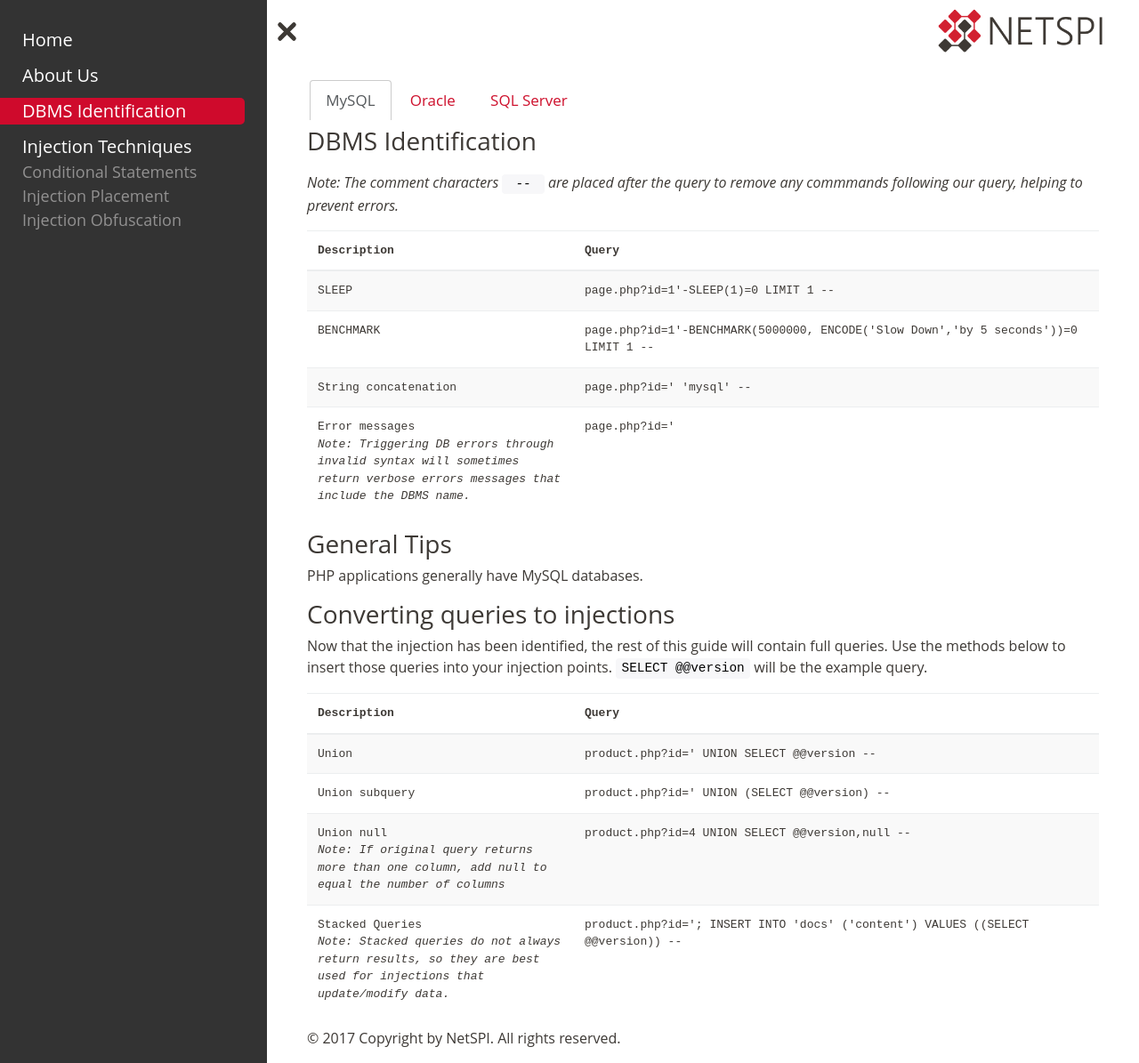
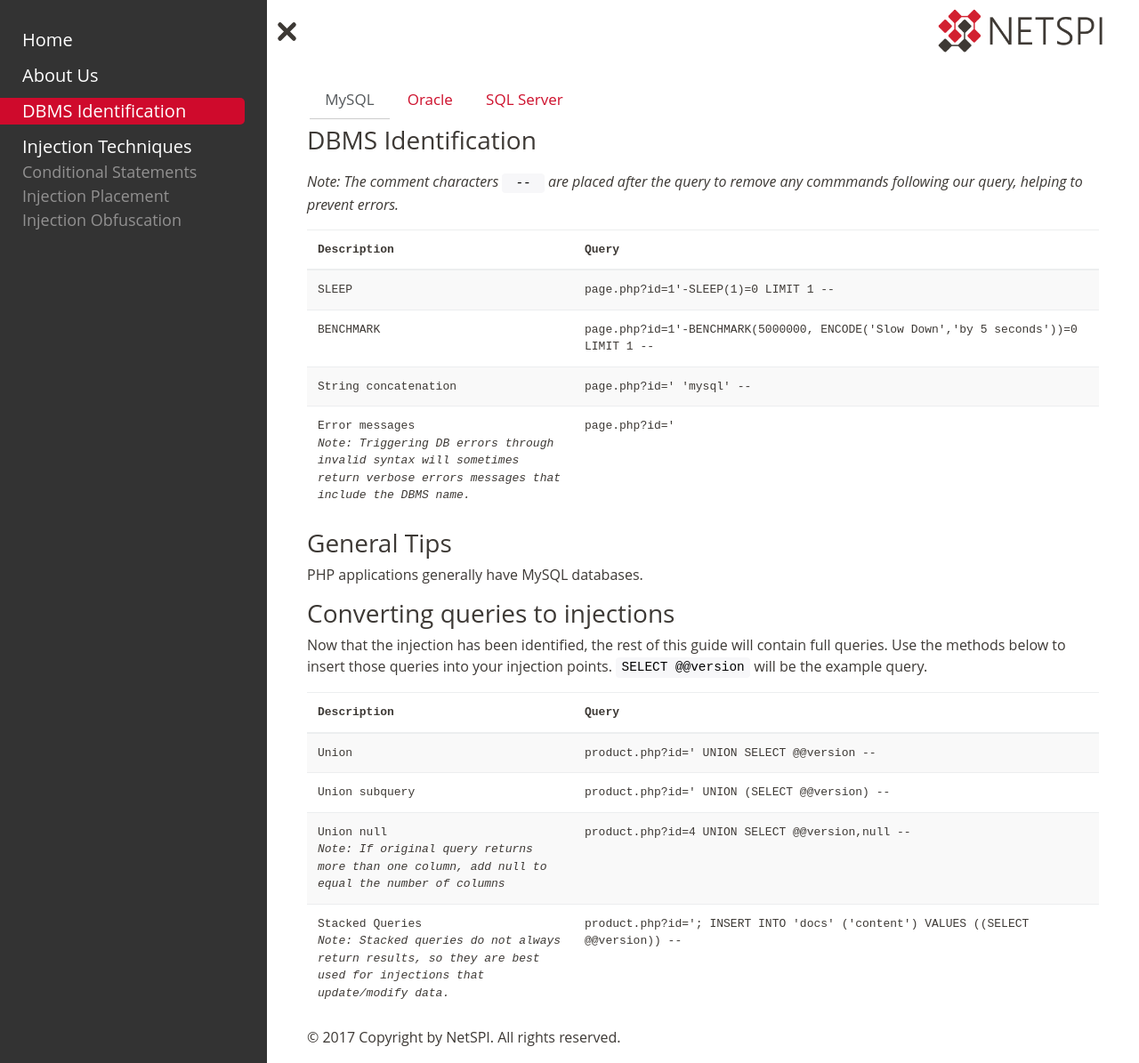
Before and after one commit to NetSPI/WikiJekyllTheme, a Jekyll site: the page built from dbmsIdentification/index.html, in a window 1280 px wide and 1195 px high. Shown: the whole window at 89% size. Built offline with Jekyll 4.4.1, drawn with Linux system fonts in a browser that asks for light colours; some web fonts are replaced.

Commit message:
updating nav template

```diff
--- a/_layouts/tab.html
+++ b/_layouts/tab.html
@@ -2,15 +2,15 @@
 layout: default
 customJS: tab.js
 ---
-<div id="tabs" class="tabs nojs">
+<div id="tabs" class="tabs">
 {%for tab in page.tabs%}
 {%if forloop.index==1%}
-  <input class="input" name="tabs" type="radio" id="{{tab.shortName}}Tab" checked/>
+  <input class="input" name="tabs" type="radio" id="{{tab.shortName}}Tab"/>
 {%else%}
   <input class="input" name="tabs" type="radio" id="{{tab.shortName}}Tab"/>
 {%endif%}
 <label class="label" onClick="updateTab('{{tab.shortName}}')" for="{{tab.shortName}}Tab">{{tab.title}}</label>
-<div class="panel">
+<div id="panel" class="panel nojs">
      {%include_relative {{tab.fileName}}%}
 </div>
 {%endfor%}
--- a/assets/javascripts/index.js
+++ b/assets/javascripts/index.js
@@ -74,4 +74,5 @@
     }
     $('body').removeClass('noscroll');
   }
+
 })
--- a/assets/javascripts/tab.js
+++ b/assets/javascripts/tab.js
@@ -1,7 +1,8 @@
-function updateTab(tab, ignoreURL) {
+$(document).ready(function() {
+  window.updateTab = function(tab, ignoreURL) {
     if (!tab)
       return;
-  $('#tabs #' + tab+"Tab").attr('checked', 'checked')
+    $('#tabs #' + tab + "Tab").attr('checked', 'checked')
     if (!ignoreURL) {
       window.location.hash = tab;
     }
@@ -11,3 +12,14 @@
   $(window).on("popstate", function(e) {
     updateTab(null, true);
   });
+
+  //Since we track tabs with the #
+  $('a').click(function(event) {
+    event.preventDefault();
+    if (/^(https?:)?\/\//.test(event.currentTarget.pathname)) { //If it's not a relative link, go away
+      window.location = event.currentTarget.pathname;
+    } else {
+      window.location = event.currentTarget.pathname + window.location.hash;
+    }
+  })
+})
--- a/assets/scss/tab.scss
+++ b/assets/scss/tab.scss
@@ -4,9 +4,6 @@
   display: flex;
   flex-wrap: wrap;
   width: 100%;
-}
-.tabs.nojs {
-  display: none;
 }
 .input {
   position: absolute;
@@ -17,23 +14,20 @@
   color: #CE112D;
   font-weight: normal;
   cursor: pointer;
-  border: 1px solid transparent;
+  border-bottom: 1px solid transparent;
   margin-left: .2rem;
   padding: .75em 1em;
   font-size: 17px;
   border-radius: .25rem .25rem 0 0;
+  transition: .25s ease;
 }
 .label:focus {outline:0;}
 .input:checked + .label {
   background: white;
-  border: 1px solid #ccc;
-  border-bottom: 1px solid white;
+  border-bottom-color: #ccc;
   color: #55595c;
-  border-bottom: 1px transparent;
 }
 .label:hover {
-  border: 1px solid;
-  border-bottom: none;
   border-color: #eceeef #eceeef #ddd;
 }
 @media (min-width: 600px) {
@@ -53,3 +47,7 @@
 .input:checked + .label + .panel {
   display: block;
 }
+
+.panel.nojs {
+  display: none !important;
+}
```
Also changed, not shown: other parts of _layouts/tab.html (+1 -1 lines). Lines whose indentation alone changed are shown as unchanged.
